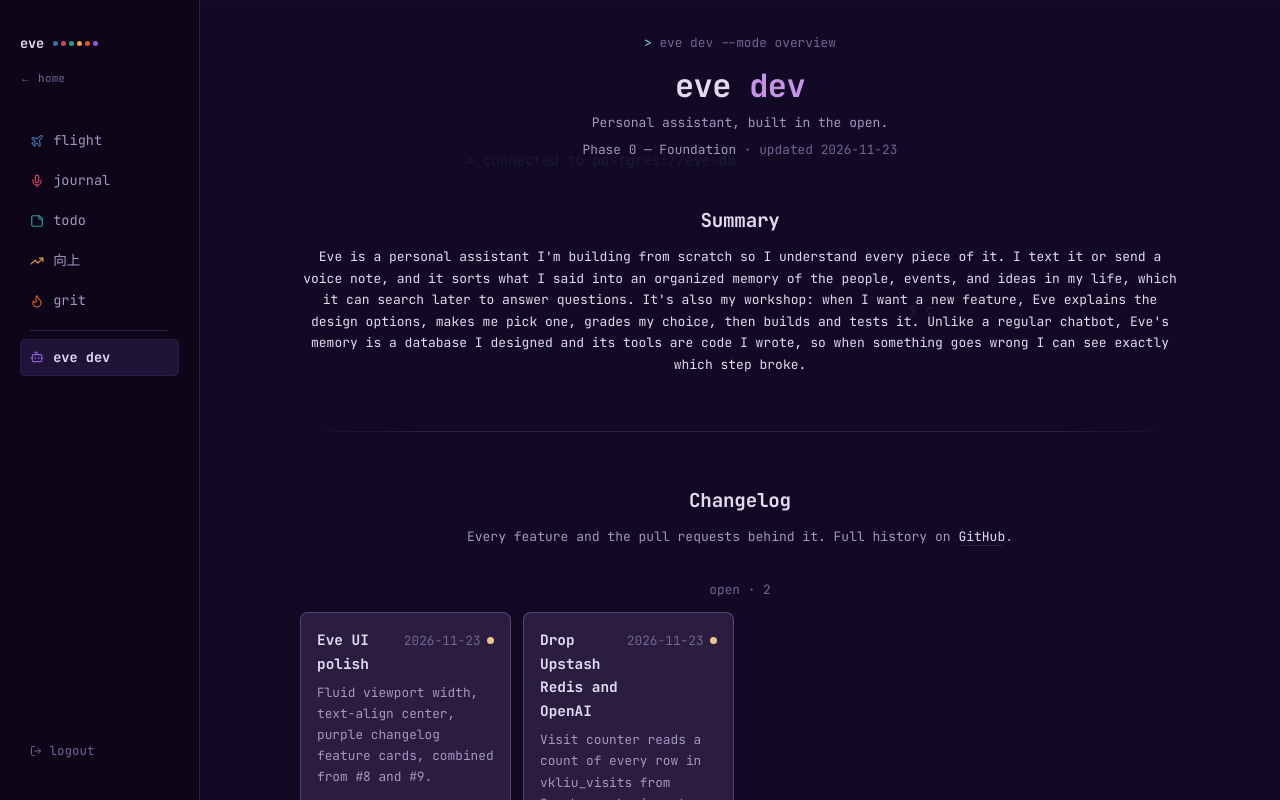
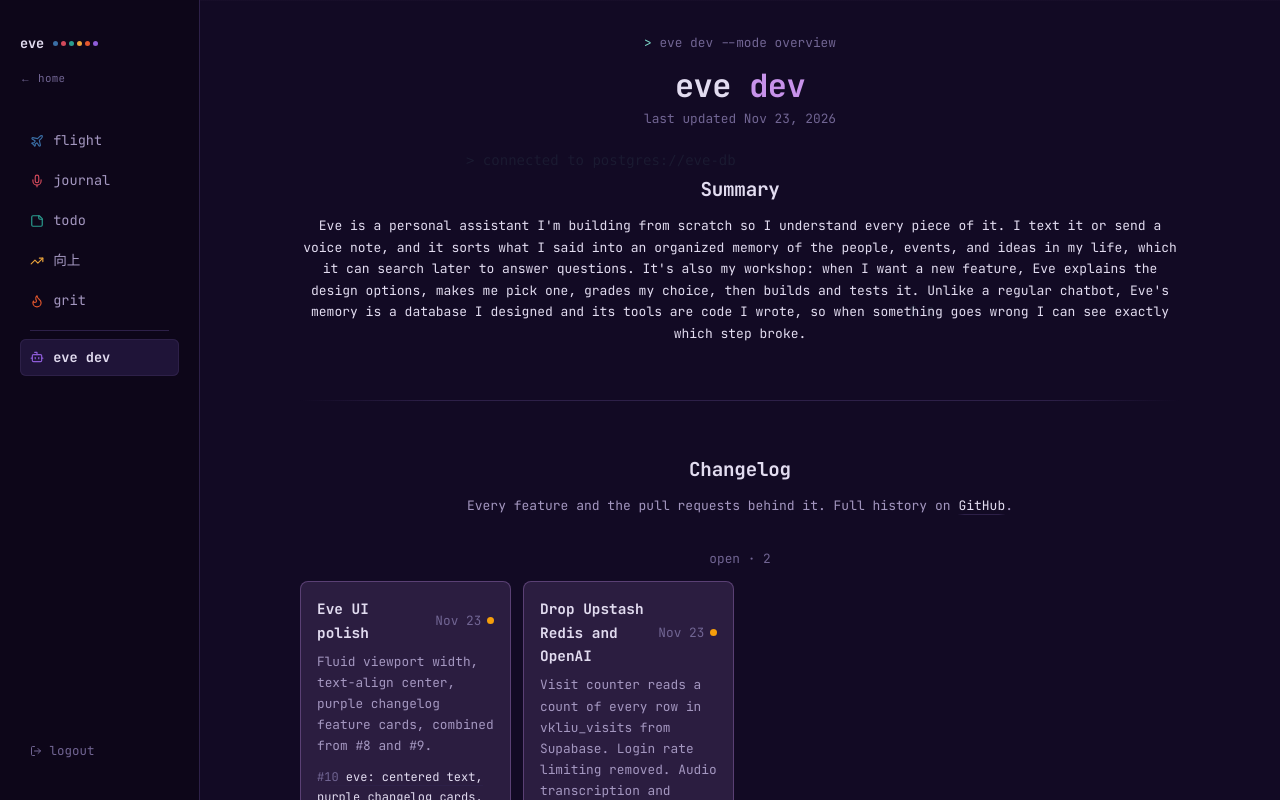
Before and after one commit to v-kliu/v3, a Next.js app: page /dashboard/eve in a window 1280 px wide. Shown: the top 800 px of the page. Built offline with nearby package versions, Linux system fonts and the light colour scheme; a web font is replaced by a local one.

Commit message:
eve: clean header (last updated only), traffic-light dots, shorthand dates

```diff
--- a/src/app/dashboard/(protected)/eve/eve.css
+++ b/src/app/dashboard/(protected)/eve/eve.css
@@ -196,7 +196,7 @@
 }
 .eve-feature-head {
   display: flex;
-  align-items: baseline;
+  align-items: center;
   justify-content: space-between;
   gap: 0.5rem;
   margin-bottom: 0.2rem;
--- a/src/components/dashboard/EveChangelog.tsx
+++ b/src/components/dashboard/EveChangelog.tsx
@@ -4,10 +4,16 @@ import { CHANGELOG, REPO_URL, type ChangelogFeature } from '@/eve/changelog'
 // Open → expanded grid. Closed / Planned → collapsible <details>.
 // Styles: eve.css (.eve-feature*).
 
+// Classic traffic-light palette — not Night Owl tokens, which are too muted.
 const STATUS_DOT: Record<string, string> = {
-  open: 'var(--no-yellow)',
-  closed: 'var(--no-green)',
-  planned: 'var(--text-faint)',
+  open: '#f59e0b',   // amber
+  closed: '#22c55e', // green
+  planned: '#6b7280', // gray
+}
+
+function fmtDate(iso: string) {
+  const [y, m, d] = iso.split('-').map(Number)
+  return new Date(y, m - 1, d).toLocaleDateString('en-US', { month: 'short', day: 'numeric' })
 }
 
 function FeatureCard({ f }: { f: ChangelogFeature }) {
@@ -15,12 +21,14 @@ function FeatureCard({ f }: { f: ChangelogFeature }) {
     <article className="eve-feature">
       <div className="eve-feature-head">
         <h3 className="eve-h3">{f.title}</h3>
-        <div style={{ display: 'flex', alignItems: 'center', gap: '0.4rem', flexShrink: 0 }}>
-          <span className="eve-faint eve-small">{f.date}</span>
+        <div style={{ display: 'flex', alignItems: 'center', gap: '0.35rem', flexShrink: 0, marginLeft: 'auto' }}>
+          <span className="eve-faint eve-small" style={{ whiteSpace: 'nowrap' }}>{fmtDate(f.date)}</span>
           <span style={{
+            display: 'inline-block',
             width: '7px', height: '7px', borderRadius: '50%',
-            background: STATUS_DOT[f.status] ?? 'var(--text-faint)',
+            background: STATUS_DOT[f.status] ?? '#6b7280',
             flexShrink: 0,
+            verticalAlign: 'middle',
           }} />
         </div>
       </div>
--- a/src/components/dashboard/EveHeader.tsx
+++ b/src/components/dashboard/EveHeader.tsx
@@ -1,16 +1,18 @@
 import { SUMMARY } from '@/eve/eveData'
 
 // Shared header for Eve dev: prompt line, title, meta.
+
+function fmtDate(iso: string) {
+  const [y, m, d] = iso.split('-').map(Number)
+  return new Date(y, m - 1, d).toLocaleDateString('en-US', { month: 'short', day: 'numeric', year: 'numeric' })
+}
 
 export default function EveHeader({ command }: { command: string }) {
   return (
     <header className="eve-header">
       <p className="eve-prompt"><b>&gt;</b> {command}</p>
       <h1 className="eve-title">eve <span className="eve-title-sub">dev</span></h1>
-      <p className="eve-subtitle">Personal assistant, built in the open.</p>
-      <p className="eve-meta">
-        <strong>{SUMMARY.currentPhase}</strong> · updated {SUMMARY.lastUpdated}
-      </p>
+      <p className="eve-meta eve-faint">last updated {fmtDate(SUMMARY.lastUpdated)}</p>
     </header>
   )
 }
```
